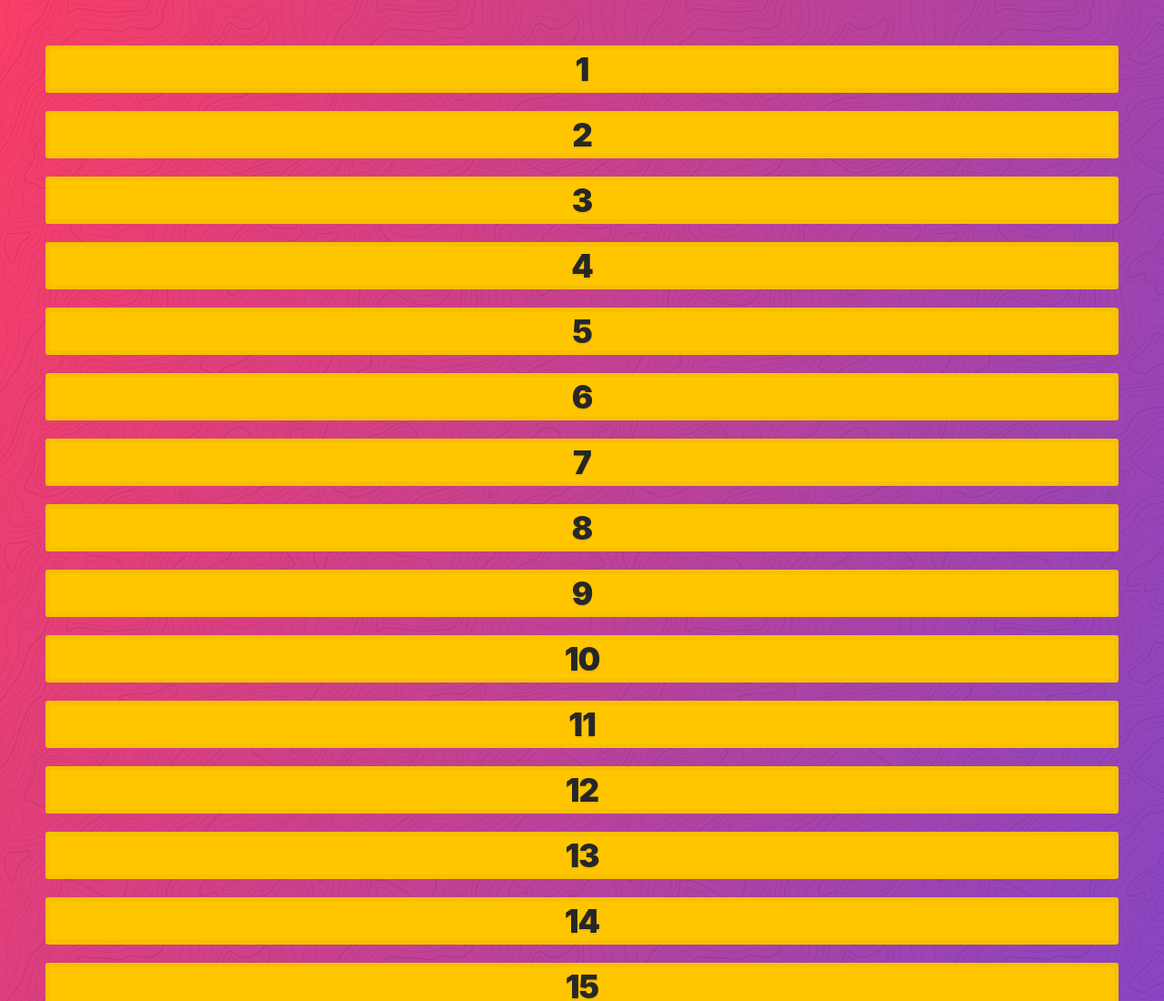
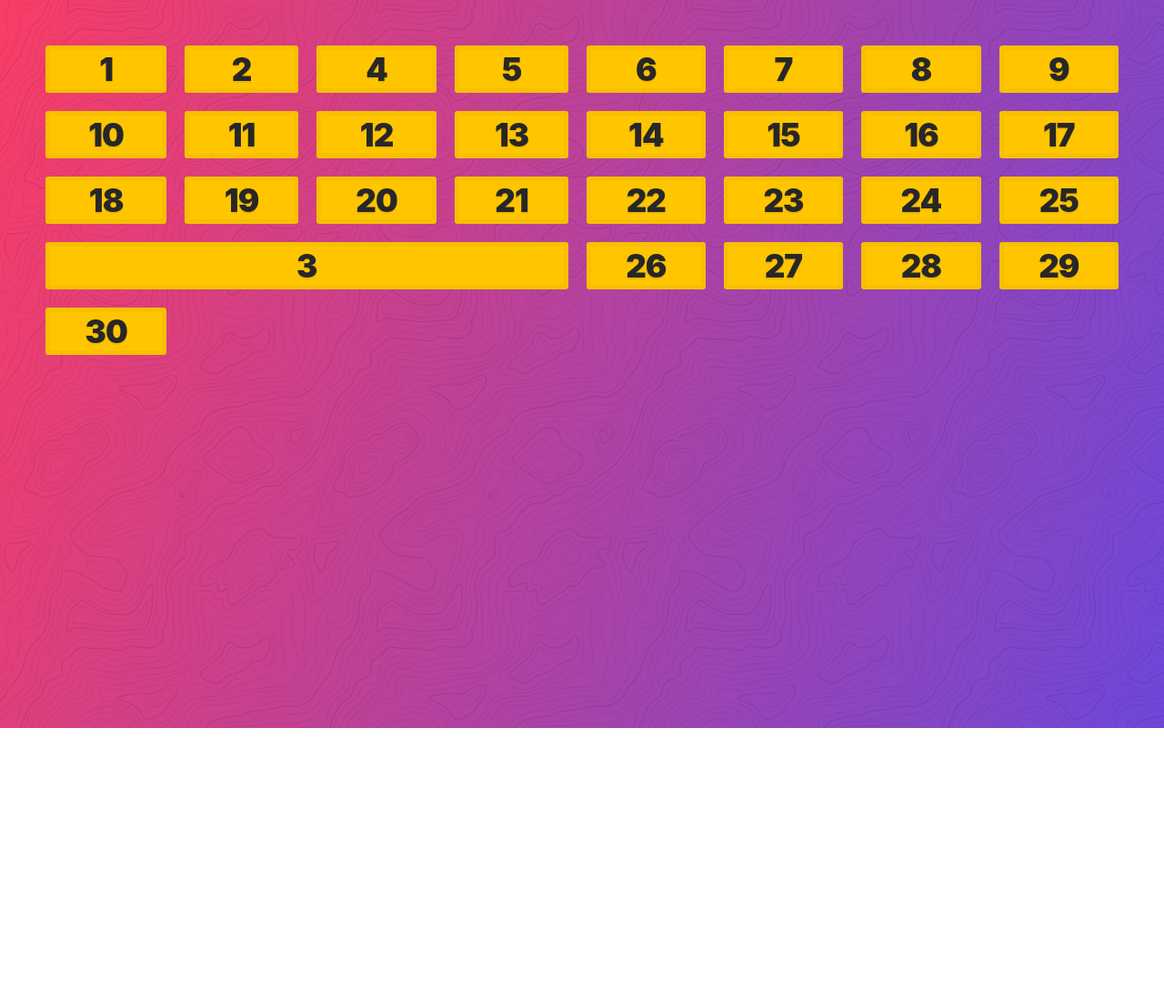
Before and after one commit to dvlprwchoi/css-grid, a website: page 14_grid_template_areas/index2.html in a window 1280 px wide. Shown: the top 1100 px of the page at 91% size. After the commit the page ends 800 px from the top, so only its background shows below. Drawn offline with Linux system fonts and the light colour scheme.

Commit message:
Complete 14-2

```diff
--- a/14_grid_template_areas/index2.html
+++ b/14_grid_template_areas/index2.html
@@ -45,6 +45,16 @@
       .container {
         display: grid;
         grid-gap: 20px;
+        grid-template-areas:
+          'poop poop poop poop hamburger hamburger hamburger hamburger'
+          'poop poop poop poop hamburger hamburger hamburger hamburger'
+          'poop poop poop poop hamburger hamburger hamburger hamburger'
+          'poop poop poop poop hamburger hamburger hamburger hamburger';
+      }
+      .item3 {
+        /* grid-area: poop; */
+        grid-column: poop-start / poop-end;
+        grid-row-end: poop-end;
       }
     </style>
   </body>
```
